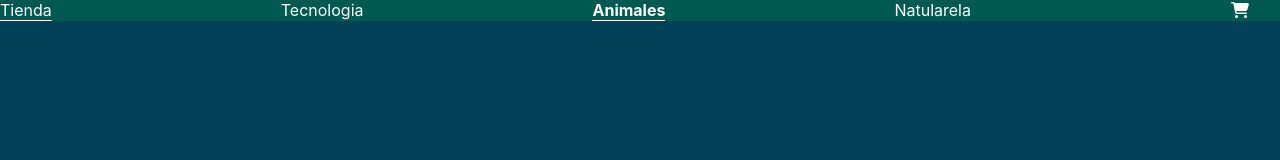
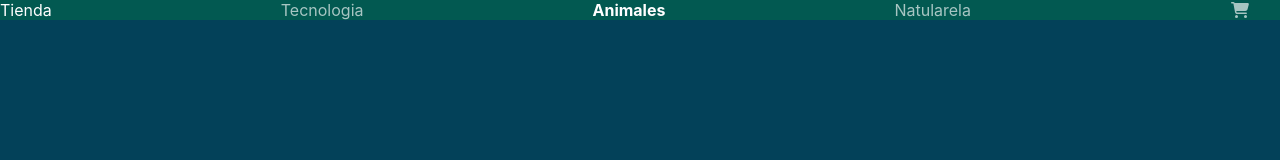
Before and after one commit to tomasflores24/menu-e-commerce-tomas-flores, a React (Create React App) app: page /category/animales in a window 1280 px wide. Shown: the top 160 px of the page. Built offline with nearby package versions, Linux system fonts and the light colour scheme; no server answers; the database is empty.

Commit message:
entregafinal

```diff
--- a/src/component/CartItem/CartItem.jsx
+++ b/src/component/CartItem/CartItem.jsx
@@ -9,7 +9,7 @@ export function CartItem({item}) {
     <div className="un-item">
         <h1 className='titulo-item'>{item.title}</h1>
         <p>Quantity: <span className="txt-decoration">{item.quantity}</span></p>
-        <p>Total: <span className="txt-decoration">{item.price * item.quantity}</span></p>
+        <p>Total: <span className="txt-decoration">{item.price * item.quantity}$</span></p>
         <button onClick={() => removeOneUnit(item.id)}>delete a single product</button>
         <button onClick={() => deleteByID(item.id)}>remove all products</button>
     </div>
--- a/src/component/Complete/Complete.css
+++ b/src/component/Complete/Complete.css
@@ -5,7 +5,7 @@
     margin-top: 100px;
     outline: 5px solid greenyellow;
     width: 500px;
-    height: 150px;
+    height: 200px;
 
 }
 
@@ -21,5 +21,8 @@
     text-decoration: none;
 }
 .btn-inicio-chck{
+    margin-top: 30px;
     font-size: large;
+    border-radius: 6px;
+    border: 1px solid lightslategrey;
 }
--- a/src/component/Complete/Complete.jsx
+++ b/src/component/Complete/Complete.jsx
@@ -8,7 +8,7 @@ export function Complete({idOrder}) {
         <h3 className='txt-inicio'>Compra Finalizada</h3>
         <p>Tu ID: <span className='id-order'>{idOrder}</span></p>
         <button className='btn-inicio-chck'>
-            <Link to="/" className='link-inicio'>INICIO</Link>
+            <Link to="/" className='link-inicio'>VOLVER AL INICIO</Link>
         </button>
     </div>
   )
--- a/src/component/Item/Item.css
+++ b/src/component/Item/Item.css
@@ -10,6 +10,8 @@
 .figura:hover{
     outline: 3px solid #D6D58E;
     box-shadow: 0px 0px 20px 10px #333;
+    opacity: 100%;
+
 }
 .header-titulo{
     font-size: x-large;
--- a/src/component/NavBar/NavBar.css
+++ b/src/component/NavBar/NavBar.css
@@ -3,10 +3,8 @@
   width: 100%;
   display: flex;
   justify-content: space-between;
-
   position: fixed;
   top: 0;
-  width:100%;
 }
 
 .header a {
@@ -17,12 +15,10 @@
 
 .nav-active{
   font-weight: bold;
-  border-bottom: 1px solid;
 }
 
 .header a:hover{
-  border-bottom: 1px solid;
-  border-bottom: 1px solid;
+  opacity: 100%;
 }
 
 
@@ -31,8 +27,9 @@ i{
   margin-left: 15px;
   margin-right: 15px;
   text-align: center;
+}
 
+
+.tr{
+  opacity: 65%;
 }
-i:hover{
-  border-bottom: 1px solid;
-}
--- a/src/component/NavBar/NavBar.jsx
+++ b/src/component/NavBar/NavBar.jsx
@@ -7,10 +7,10 @@ import { NavLink } from "react-router-dom";
 export function NavBar () {
     return (
         <div className="header">
-            <NavLink to="/" className={ nav => nav.isActive ? "nav-active" : ""}>Tienda</NavLink>
-            <NavLink to="/category/tecnologia" className={ nav => nav.isActive ? "nav-active" : ""}>Tecnologia</NavLink>
-            <NavLink to="/category/animales" className={ nav => nav.isActive ? "nav-active" : ""}>Animales</NavLink>
-            <NavLink to="/category/naturaleza" className={ nav => nav.isActive ? "nav-active" : ""}>Natularela</NavLink>
+            <NavLink to="/" className={ nav => nav.isActive ? "nav-active" : "tr"}>Tienda</NavLink>
+            <NavLink to="/category/tecnologia" className={ nav => nav.isActive ? "nav-active" : "tr"}>Tecnologia</NavLink>
+            <NavLink to="/category/animales" className={ nav => nav.isActive ? "nav-active" : "tr"}>Animales</NavLink>
+            <NavLink to="/category/naturaleza" className={ nav => nav.isActive ? "nav-active" : "tr"}>Natularela</NavLink>
             <CartWidget />
         </div>
     );
--- a/src/component/cartWidget/CartWidget.jsx
+++ b/src/component/cartWidget/CartWidget.jsx
@@ -15,7 +15,7 @@ export function CartWidget () {
     return (
         <>
             <i>
-                <NavLink to="cart" className={nav => nav.isActive ? "nav-active" : ""}>
+                <NavLink to="cart" className={nav => nav.isActive ? "nav-active" : "tr"}>
                     <FontAwesomeIcon icon={faCartShopping} />
                 </NavLink>
             </i>
--- a/src/component/navBar/NavBar.css
+++ b/src/component/navBar/NavBar.css
@@ -3,10 +3,8 @@
   width: 100%;
   display: flex;
   justify-content: space-between;
-
   position: fixed;
   top: 0;
-  width:100%;
 }
 
 .header a {
@@ -17,12 +15,10 @@
 
 .nav-active{
   font-weight: bold;
-  border-bottom: 1px solid;
 }
 
 .header a:hover{
-  border-bottom: 1px solid;
-  border-bottom: 1px solid;
+  opacity: 100%;
 }
 
 
@@ -31,8 +27,9 @@ i{
   margin-left: 15px;
   margin-right: 15px;
   text-align: center;
+}
 
+
+.tr{
+  opacity: 65%;
 }
-i:hover{
-  border-bottom: 1px solid;
-}
--- a/src/pages/cart/Cart.css
+++ b/src/pages/cart/Cart.css
@@ -2,8 +2,6 @@
     display: flex;
     justify-content: space-between;
 }
-
-
 
 .general{
     font-size: x-large;
@@ -50,4 +48,5 @@
 .btn{
     margin: 20px 50px 0 50px;
     border-radius: 100px;
+    border: 1px solid lightslategray;
 }
--- a/src/pages/cart/Cart.jsx
+++ b/src/pages/cart/Cart.jsx
@@ -15,7 +15,7 @@ export const Cart = () => {
 
       {(productList.length > 0)
         ? (<>
-              <p className='general total'>Total Price: <span className='txt-decoration'>{totalPrice()}</span></p>
+              <p className='general total'>Total Price: <span className='txt-decoration'>{totalPrice()}$</span></p>
               <div className='btns'>
                   <button className='general btn' onClick={() => emptyCart()}>Clear</button>
                   <Link to="/checkout" className='link-pagar '><button className="general btn">Finalizar Compra</button></Link>
```
Also changed, not shown: src/component/navBar/NavBar.jsx (+4 -4 lines).
